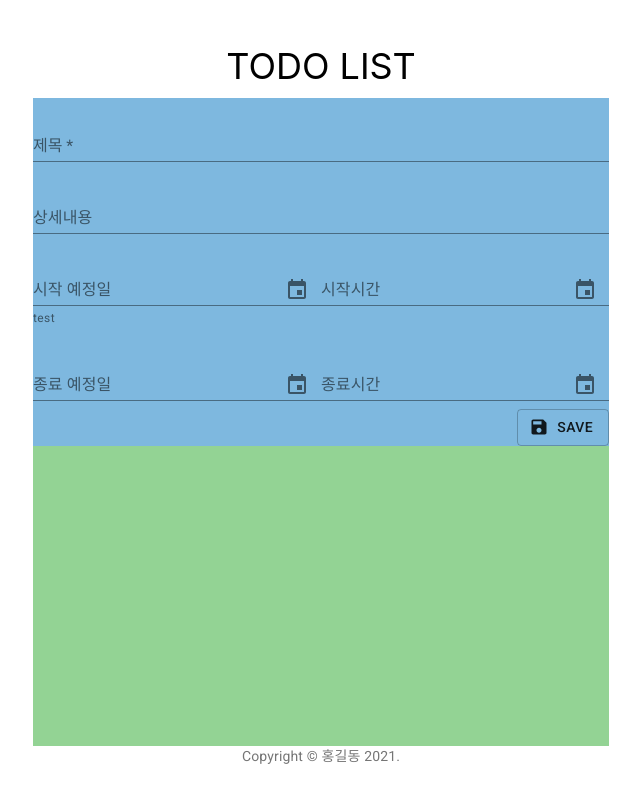
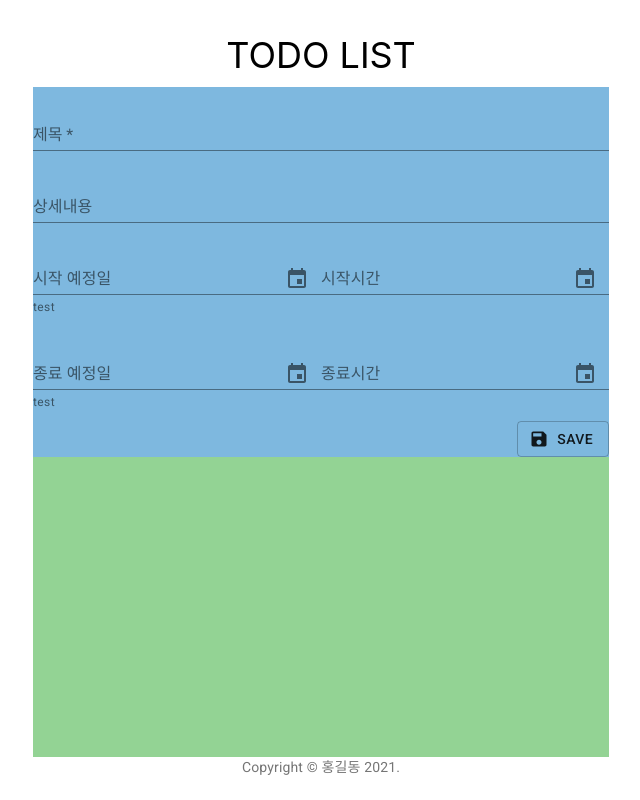
Before and after one commit to namkoun/todolist_2021, a React (Create React App) app: page / in a window 1280 px wide. Shown: the whole page, without its empty margins (319-959 px from the left). Built offline with nearby package versions, Linux system fonts and the light colour scheme.

Commit message:
0609 수업

```diff
--- a/src/NewApp.js
+++ b/src/NewApp.js
@@ -1,135 +1,27 @@
-import React, {useState, useEffect} from 'react';
-import { TextField, Typography, Button, List, ListItem, ListItemText, Dialog, DialogContent, DialogContentText } from '@material-ui/core';
-import { KeyboardDatePicker, KeyboardTimePicker } from '@material-ui/pickers';
-import SaveIcon from '@material-ui/icons/Save';
-import {Alert} from '@material-ui/lab';
-import './App.css';
+import React, { useState, useEffect } from "react";
+import {  TextField,  Typography,  Button, List, ListItem,ListItemText, Dialog,DialogContent,DialogContentText,} from "@material-ui/core";
+
+import "./App.css";
+import InputArea from "./components/InputArea";
+import ListArea from "./components/ListArea";
+
+
+
+
 
 function NewApp(props) {
   const [todoList, setTodoList] = useState([]);
-  const [title, setTitle] = useState("");
-  const [content, setContent] = useState("");
-  const [startDate, setStartDate] = useState(null);
-  const [startTime, setStartTime] = useState(null);
-  const [endDate, setEndDate] = useState(null);
-  const [endTime, setEndTime] = useState(null);
-  const [isError, setIsError] = useState(false);
 
-  const checkValidate = () =>{
-    if(!title || !content || !startDate || !startTime || !endDate || !endTime){
-      return false
-    }
-    return true
-  }
-
-  const saveTodoList = () => {
-    if(checkValidate()){
-      setTodoList([...todoList, {title: title.trim(), content: content.trim(), startDate, startTime, endDate, endTime}]);
-    }else{
-      setIsError(true);
-    }
-  }
-
-  return <div className="App">
-    <div className="header">TODO LIST</div>
-    <div className="input_area">
-      <TextField
-        label="제목" size="normal" margin="normal" fullWidth required
-        value={title}
-        onChange={(e)=> setTitle(e.target.value) }
-      />
-      <TextField
-      label="상세내용" size="normal" margin="normal" fullWidth multiline
-      value={content}
-      onChange={(e)=> setContent(e.target.value) }
-      />
-      <KeyboardDatePicker
-        disableToolbar
-        variant="inline"
-        format="yyyy/MM/DD"
-        margin="normal"
-        label="시작 예정일"
-        helperText="test"
-        value={startDate}
-        onChange={(value)=> setStartDate(value)}
-        style = {{width: '50%'}}
-        KeyboardButtonProps={{
-          'aria-label': 'change date',
-        }}
-      />
-      <KeyboardTimePicker
-        margin="normal"
-        label="시작시간"
-        variant="inline"
-        value={startTime}
-        onChange={(value)=> setStartTime(value)}
-        style = {{width: '50%'}}
-        KeyboardButtonProps={{
-          'aria-label': 'change time',
-        }}
-      />
-      <KeyboardDatePicker
-        disableToolbar
-        variant="inline"
-        format="yyyy/MM/DD"
-        margin="normal"
-        label="종료 예정일"
-        value={endDate}
-        onChange={(value)=> setEndDate(value)}
-        style = {{width: '50%'}}
-        KeyboardButtonProps={{
-          'aria-label': 'change date',
-        }}
-      />
-      <KeyboardTimePicker
-        margin="normal"
-        label="종료시간"
-        variant="inline"
-        value={endTime}
-        onChange={(value)=> setEndTime(value)}
-        style = {{width: '50%'}}
-        KeyboardButtonProps={{
-          'aria-label': 'change time',
-        }}
-      />
-      <Button
-        variant="outlined"
-        startIcon={<SaveIcon />}
-        style={{float:'right'}}
-        onClick={()=>saveTodoList()}
-      >
-        Save
-      </Button>
-      <Dialog
-          open={isError}
-          onClose={() => setIsError(false)}
-        >
-            <Alert variant="outlined" severity="error">
-              Validation Check Error 발생!
-            </Alert>
-        </Dialog>
+  return (
+    <div className="App">
+      <div className="header">TODO LIST</div>
+      <InputArea todoList={todoList} setTodoList={setTodoList} />
+      <ListArea list={todoList} />
+      <Typography variant="body2" color="textSecondary" align="center">
+        {"Copyright © 홍길동 " + new Date().getFullYear() + "."}
+      </Typography>
     </div>
-    <div className="list_area">
-      <List>
-        {todoList.map((todoItem, idx) => {
-          const {
-            title, startDate, startTime, endDate, endTime
-          } = todoItem;
-          return (
-            <ListItem key={idx} role={undefined} dense button>
-              <ListItemText
-                primary={title}
-                secondary={startDate?.format('yyyy-MM-DD')+' '+startTime?.format('HH:MM')+' ~ '+endDate?.format('yyyy-MM-DD')+' '+endTime?.format('HH:MM')}
-              />
-            </ListItem>
-          )
-        })}
-      </List>
-    </div>
-    <Typography variant="body2" color="textSecondary" align="center">
-      {'Copyright © 홍길동 '+new Date().getFullYear()+'.'}
-    </Typography>
-  </div>
+  );
 }
 
 export default NewApp;
--- /dev/null
+++ b/src/components/DateTimePicker.js
@@ -0,0 +1,39 @@
+import React from "react";
+
+import { KeyboardDatePicker, KeyboardTimePicker } from "@material-ui/pickers";
+
+
+
+const DateTimePicker = (props) => {
+    return (
+      <>
+        <KeyboardDatePicker
+          disableToolbar
+          variant="inline"
+          format="yyyy/MM/DD"
+          margin="normal"
+          label={props.dateLabel}
+          helperText="test"
+          value={props.date}
+          onChange={(value) => props.changeDate(value)}
+          style={{ width: "50%" }}
+          KeyboardButtonProps={{
+            "aria-label": "change date",
+          }}
+        />
+        <KeyboardTimePicker
+          margin="normal"
+          label={props.TimeLabel}
+          variant="inline"
+          value={props.time}
+          onChange={(value) => props.changeTime(value)}
+          style={{ width: "50%" }}
+          KeyboardButtonProps={{
+            "aria-label": "change time",
+          }}
+        />
+      </>
+    );
+  };
+
+  export default DateTimePicker;
--- /dev/null
+++ b/src/components/InputArea.js
@@ -0,0 +1,105 @@
+import React, { useState, useEffect } from "react";
+import {  TextField,  Typography,  Button, List, ListItem,ListItemText, Dialog,DialogContent,DialogContentText,} from "@material-ui/core";
+
+import SaveIcon from "@material-ui/icons/Save";
+import { Alert } from "@material-ui/lab";
+import "../App.css";
+import DateTimePicker from "./DateTimePicker";
+
+const InputArea = (props) => {
+    const [title, setTitle] = useState("");
+    const [content, setContent] = useState("");
+    const [startDate, setStartDate] = useState(null);
+    const [startTime, setStartTime] = useState(null);
+    const [endDate, setEndDate] = useState(null);
+    const [endTime, setEndTime] = useState(null);
+    const [isError, setIsError] = useState(false);
+    const { todoList, setTodoList } = props;
+
+    const checkValidate = () => {
+      if (
+        !title ||
+        !content ||
+        !startDate ||
+        !startTime ||
+        !endDate ||
+        !endTime
+      ) {
+        return false;
+      }
+      return true;
+    };
+
+    const saveTodoList = () => {
+      if (checkValidate()) {
+        setTodoList([
+          ...todoList,
+          {
+            title: title.trim(),
+            content: content.trim(),
+            startDate,
+            startTime,
+            endDate,
+            endTime,
+          },
+        ]);
+      } else {
+        setIsError(true);
+      }
+    };
+
+    return (
+      <div className="input_area">
+        <TextField
+          label="제목"
+          size="normal"
+          margin="normal"
+          fullWidth
+          required
+          value={title}
+          onChange={(e) => setTitle(e.target.value)}
+        />
+        <TextField
+          label="상세내용"
+          size="normal"
+          margin="normal"
+          fullWidth
+          multiline
+          value={content}
+          onChange={(e) => setContent(e.target.value)}
+        />
+        <DateTimePicker
+          dateLabel="시작 예정일"
+          date={startDate}
+          TimeLabel="시작시간"
+          time={startTime}
+          changeDate={setStartDate}
+          changeTime={setStartTime}
+        />
+        <DateTimePicker
+          dateLabel="종료 예정일"
+          date={endDate}
+          TimeLabel="종료시간"
+          time={endTime}
+          changeDate={setEndDate}
+          changeTime={setEndTime}
+        />
+        <Button
+          variant="outlined"
+          startIcon={<SaveIcon />}
+          style={{ float: "right" }}
+          onClick={() => saveTodoList()}
+        >
+          Save
+        </Button>
+        <Dialog open={isError} onClose={() => setIsError(false)}>
+          <Alert variant="outlined" severity="error">
+            Validation Check Error 발생!
+          </Alert>
+        </Dialog>
+      </div>
+    );
+  };
+
+
+  export default InputArea;
--- /dev/null
+++ b/src/components/ListArea.js
@@ -0,0 +1,35 @@
+import React from "react";
+import {  List, ListItem,ListItemText } from "@material-ui/core";
+
+import "../App.css";
+
+
+function ListArea(props) {
+    return (
+      <div className="list_area">
+        <List>
+          {props.list.map((todoItem, idx) => {
+            const { title, startDate, startTime, endDate, endTime } = todoItem;
+            return (
+              <ListItem key={idx} role={undefined} dense button>
+                <ListItemText
+                  primary={title}
+                  secondary={
+                    startDate?.format("yyyy-MM-DD") +
+                    " " +
+                    startTime?.format("HH:MM") +
+                    " ~ " +
+                    endDate?.format("yyyy-MM-DD") +
+                    " " +
+                    endTime?.format("HH:MM")
+                  }
+                />
+              </ListItem>
+            );
+          })}
+        </List>
+      </div>
+    );
+  }
+
+  export default ListArea;
```
